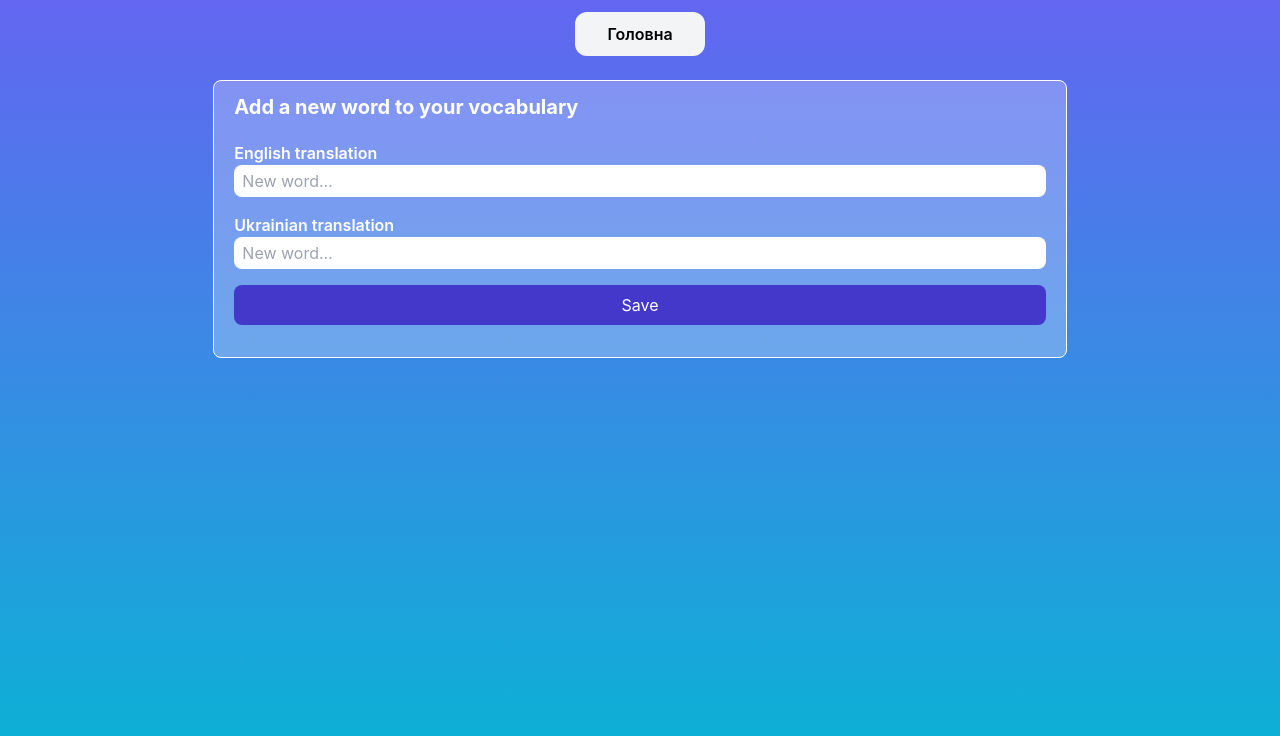
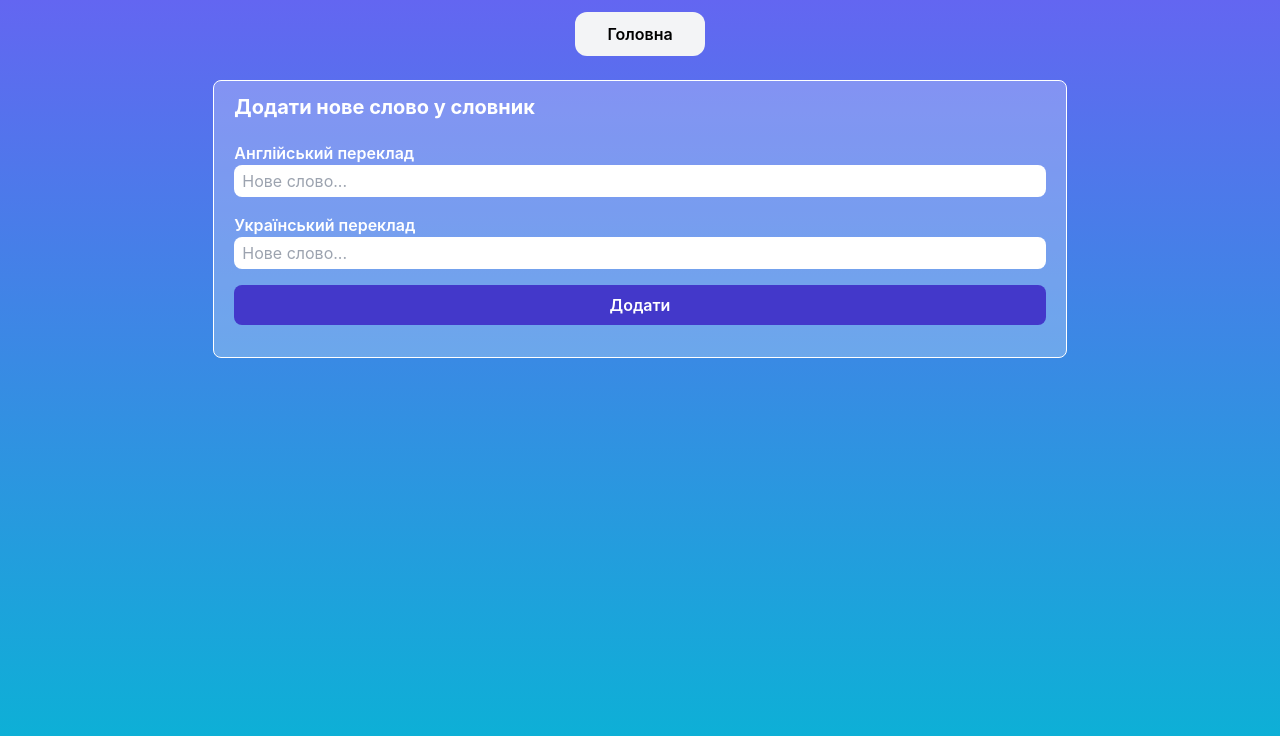
Before and after one commit to MaxPyvovarov/React-vocabulary, a React (Create React App) app: page /add in a window 1280 px wide. Shown: the top 736 px of the page. Built offline with nearby package versions, Linux system fonts and the light colour scheme.

Commit message:
Changed ENG language to UKR on add page

```diff
--- a/src/components/Add/Add.jsx
+++ b/src/components/Add/Add.jsx
@@ -33,32 +33,32 @@ function Add(props) {
 		<>
 			<Navbar />
 			<div className={styles.container}>
-				<h2 className={styles.heading}>Add a new word to your vocabulary</h2>
+				<h2 className={styles.heading}>Додати нове слово у словник</h2>
 				<form className={styles.form} onSubmit={submitHandler}>
 					<div className={styles.inputWrapper}>
-						<label htmlFor='engInput'>English translation</label>
+						<label htmlFor='engInput'>Англійський переклад</label>
 						<input
 							type='text'
 							id='engInput'
-							placeholder='New word...'
+							placeholder='Нове слово...'
 							value={eng}
 							onChange={e => setEng(e.target.value)}
 							required
 						/>
 					</div>
 					<div className={styles.inputWrapper}>
-						<label htmlFor='ukrInput'>Ukrainian translation</label>
+						<label htmlFor='ukrInput'>Український переклад</label>
 						<input
 							type='text'
 							id='ukrInput'
-							placeholder='New word...'
+							placeholder='Нове слово...'
 							value={ukr}
 							onChange={e => setUkr(e.target.value)}
 							required
 						/>
 					</div>
 					{isFormValid || <span className={styles.error}>Form is invalid</span>}
-					<button className={styles.submitBtn}>Save</button>
+					<button className={styles.submitBtn}>Додати</button>
 				</form>
 			</div>
 		</>
--- a/src/components/Add/Add.module.scss
+++ b/src/components/Add/Add.module.scss
@@ -23,7 +23,7 @@
 }
 
 .submitBtn {
-	@apply bg-indigo-700 text-white rounded-lg px-3 py-2 transition-colors duration-200;
+	@apply bg-indigo-700 font-semibold text-white rounded-lg px-3 py-2 transition-colors duration-200;
 
 	&:hover {
 		@apply bg-indigo-800;
--- a/src/components/Vocabulary/Vocabulary.jsx
+++ b/src/components/Vocabulary/Vocabulary.jsx
@@ -33,7 +33,7 @@ function Vocabulary(props) {
 				{wordsQuantity > 0 ? (
 					<WordList />
 				) : (
-					<p className={styles.warning}>You have not added any words yet</p>
+					<p className={styles.warning}>Ваш словник порожній :(</p>
 				)}
 			</div>
 		</>
--- a/src/store/reducers/vocabulary.js
+++ b/src/store/reducers/vocabulary.js
@@ -2,15 +2,15 @@ import {ADD_NEW_WORD} from '../actions/actionTypes';
 
 const initialState = {
 	vocabulary: [
-		{id: 1, eng: 'test', ukr: 'тест'},
-		{id: 2, eng: 'test', ukr: 'тест'},
-		{id: 3, eng: 'test', ukr: 'тест'},
-		{id: 4, eng: 'test', ukr: 'тест'},
-		{id: 5, eng: 'test', ukr: 'тест'},
-		{id: 6, eng: 'test', ukr: 'тест'},
-		{id: 7, eng: 'test', ukr: 'тест'},
-		{id: 8, eng: 'test', ukr: 'тест'},
-		{id: 9, eng: 'test', ukr: 'тест'},
+		// {id: 1, eng: 'test', ukr: 'тест'},
+		// {id: 2, eng: 'test', ukr: 'тест'},
+		// {id: 3, eng: 'test', ukr: 'тест'},
+		// {id: 4, eng: 'test', ukr: 'тест'},
+		// {id: 5, eng: 'test', ukr: 'тест'},
+		// {id: 6, eng: 'test', ukr: 'тест'},
+		// {id: 7, eng: 'test', ukr: 'тест'},
+		// {id: 8, eng: 'test', ukr: 'тест'},
+		// {id: 9, eng: 'test', ukr: 'тест'},
 	],
 };
 
```
